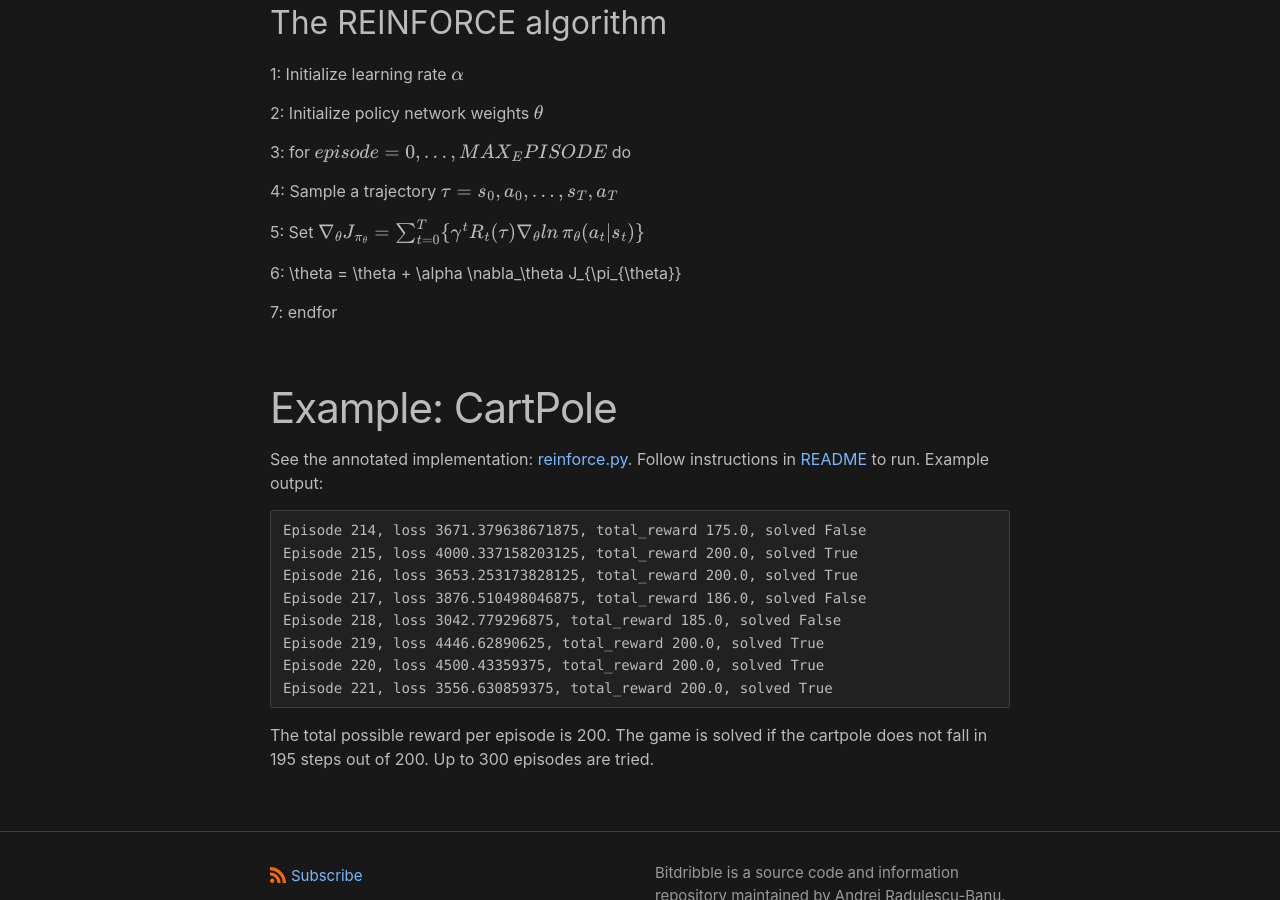
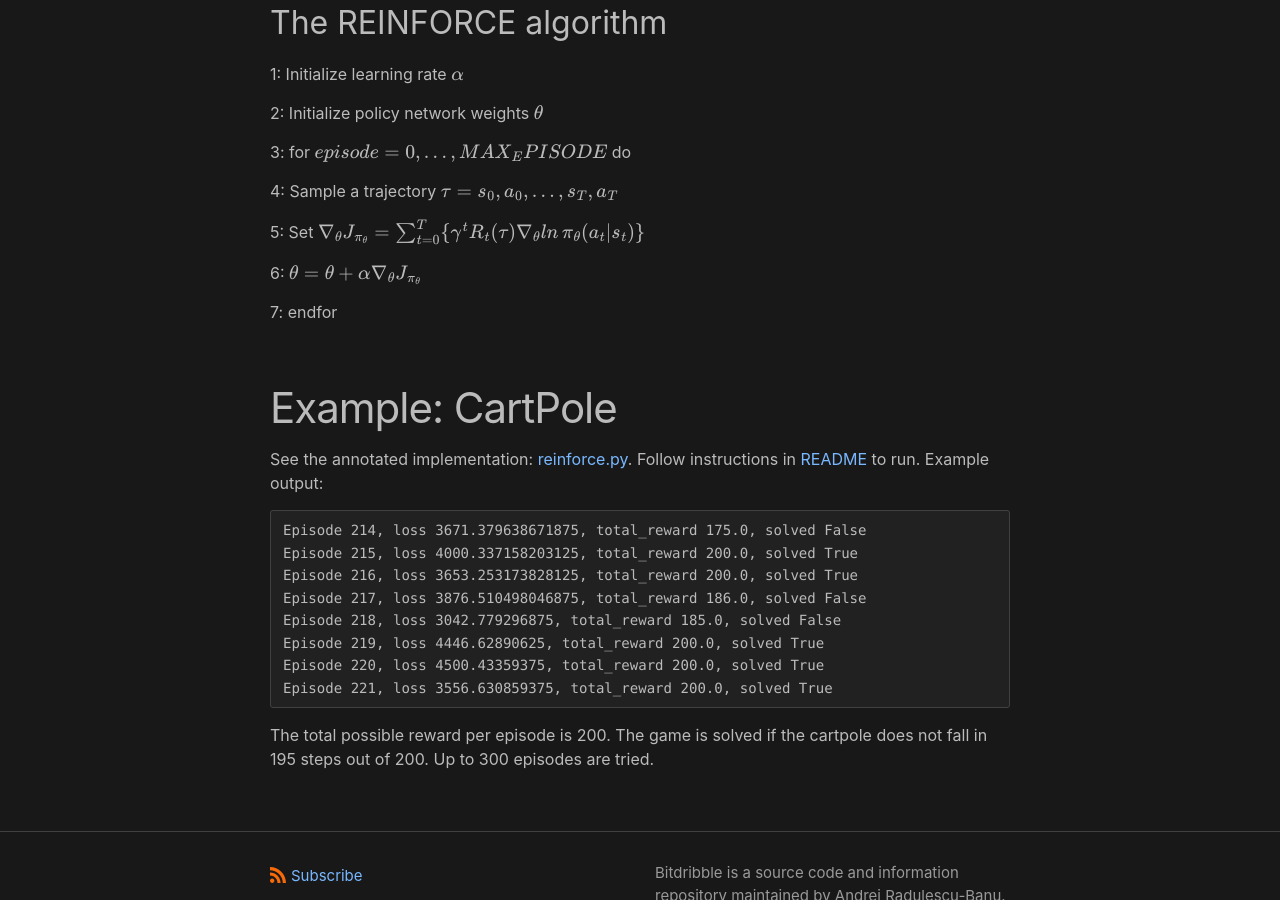
Before and after one commit to analytiq-hub/sigagent.github.io, a Jekyll site: the page built from machine_learning/_posts/2021-02-14-reinforce.md, in a window 1280 px wide and 900 px high, scrolled down 3486 px. Built offline with Jekyll 4.4.1, drawn with Linux system fonts in a browser that asks for light colours; formulas are drawn with MathJax 3; a script that is not in the unit is left out.

Commit message:
*** empty log message ***

```diff
--- a/machine_learning/_posts/2021-02-14-reinforce.md
+++ b/machine_learning/_posts/2021-02-14-reinforce.md
@@ -124,7 +124,7 @@ $$
 
    5: Set $$\nabla_\theta J_{\pi_{\theta}} = \sum_{t=0}^T \{\gamma^t R_t(\tau) \nabla_\theta ln \, \pi_\theta(a_{t} \vert s_{t}) \}$$
 
-   6: \theta = \theta + \alpha \nabla_\theta J_{\pi_{\theta}}
+   6: $$\theta = \theta + \alpha \nabla_\theta J_{\pi_{\theta}}$$
 
 7: endfor
 
```
